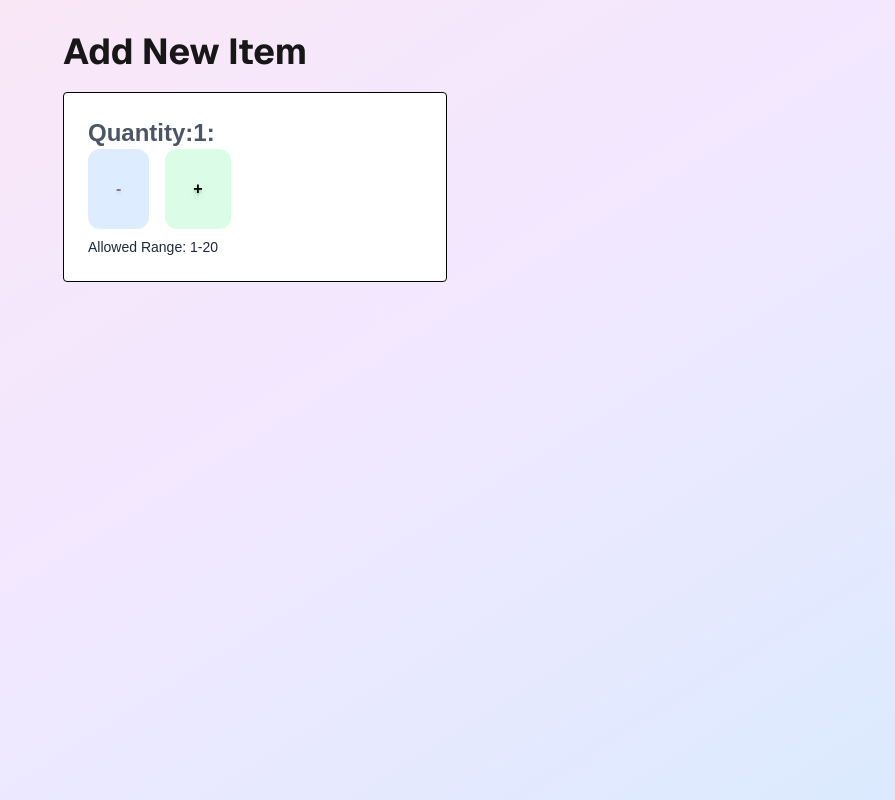
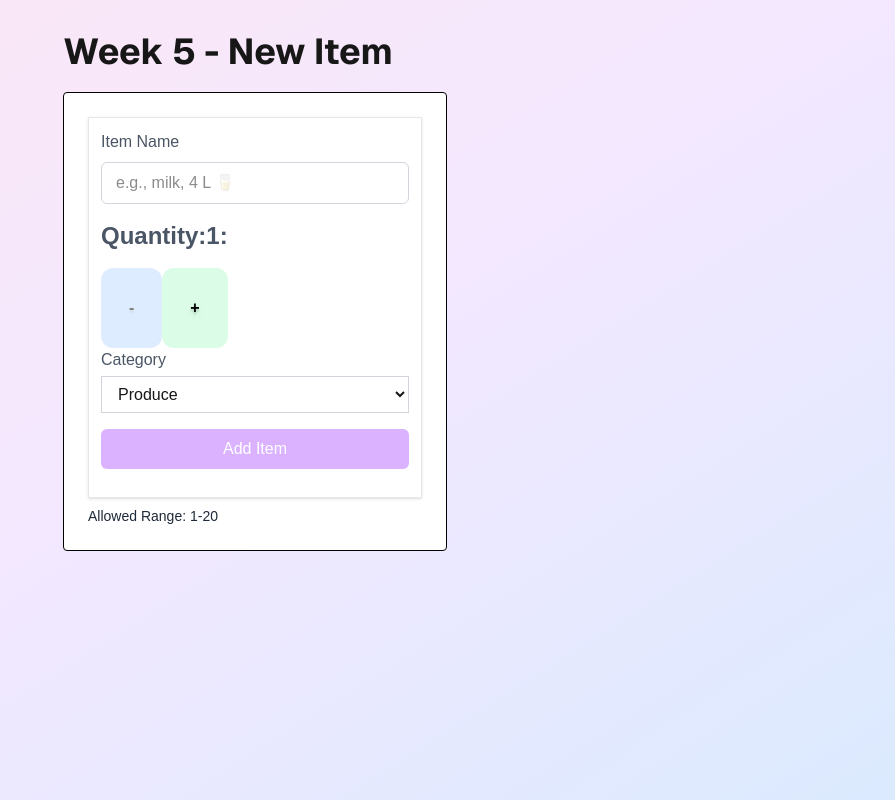
Before and after one commit to edwinolaez/cprg306, a Next.js app in the folder assignments/: page /week-5 in a window 1280 px wide. Shown: the whole page, without its empty margins (385-1280 px from the left). Built offline with nearby package versions, Linux system fonts and the light colour scheme.

Commit message:
initial look on the new item page , still no fucntionality for the add item button

```diff
--- a/assignments/app/week-5/new-item.js
+++ b/assignments/app/week-5/new-item.js
@@ -2,8 +2,10 @@
 import { useState } from "react";
 
 
-export default function NewItem(){
+export default function NewItem({onAddItem}){
   const [quantity, setQuantity]= useState(1);
+  const [name, setName] = useState("");
+  const [category, setCategory] = useState("produce");
 
 const increment = () => {
     if(quantity < 20) {
@@ -16,19 +18,73 @@ const increment = () => {
     }
    };
 
+   const handleSubmit = (event) => {
+    event.preventDefault();
+
+    const item = {
+      name,
+      quantiy,
+      category,
+    };
+
+    onAddItem(item);
+
+    setName("");
+    setQuantity(1);
+    setCategory("produce");
+   };
+
   return (
-      <div className="flex flex-col ">
+      <div className="w-full max-w-md ">
+        <form onSubmit={handleSubmit} className="bg-white p-3 border border-gray-200 rouded-md shadow-sm space-y-4">
+          <div>
+            <label htmlFor="name" className="block text-gray-600 font-medium mb-2">Item Name</label>
+            <input
+              type="text"
+              id="name"
+              value={name}
+              onChange={(e) => setName(e.target.value)}
+              required
+              placeholder="e.g., milk, 4 L 🥛 "
+              className="w-full px-3.5 py-2 border border-gray-300 rounded-md focus:outline-none focus: ring-blue-300"/>
+            </div>
         <p className="text-2xl font-bold text-gray-600">Quantity:
             <span className='text-2xl font-bold text-gray-600'>{quantity}:</span>
         </p>
-       <div className="flex gap-4">
+       <div className="mb-4">
         <button onClick={decrement}
          disabled={quantity===1}
         className={`text-shadow-lg font-bold bg-blue-200 text-black px-7 py-7 rounded-xl cursor-pointer hover:bg-fuchsia-200 hover:shadow-lg transition ease-linear duration-200 ${quantity ===1 ? "opacity-50": "" }`}> - </button>
         <button onClick={increment}
         disabled={quantity===20}
         className={`text-shadow-lg font-bold bg-green-100 text-black px-7 py-7 rounded-xl cursor-pointer hover:bg-amber-200 hover:shadow-lg transition ease-linear duration-200 ${quantity===20 ? "opacity-50" : "" }`}> + </button>
+
+        <div className="mb-4">
+          <label htmlFor="category" className="block text-gray-600 font-medium mb-1">Category</label>
+          <select
+            id="category"
+            value={category}
+            onChange={(e) => setCategory(e.target.value)}
+            className="w-full px-3 py-2 border border-gray-300 rounde-md focus:outline-none focus:ring to-blue-300">
+
+            <option value="produce">Produce</option>
+            <option value="dairy">Dairy</option>
+            <option value="bakery">Bakery</option>
+            <option value="meat">Meat</option>
+            <option value="frozen">Frozen</option>
+            <option value="canned">Canned</option>
+            <option value="dry">Dry</option>
+            <option value="beverages">Beverages</option>
+            <option value="snacks">Snacks</option>
+            <option value="household">Household</option>
+            <option value="other">Other</option>
+          </select>
         </div>
+        <button
+          type="submit"
+          className="w-full bg-purple-300 text-white font-medium py-2 px-4 rounded-md transition ease-linear duration-200">Add Item</button>
+        </div>
+        </form>
       </div>
   );
 }
--- a/assignments/app/week-5/page.js
+++ b/assignments/app/week-5/page.js
@@ -5,7 +5,7 @@ export default function Page () {
   return (
     <main className='min-h-screen p-8 flex justify-center bg-gradient-to-br from-pink-100 via-purple-100 to-blue-100'>
       <div>
-        <h1 className='text-shadow-blue-800  font-sans text-4xl font-bold mb-5'> Add New Item</h1>
+        <h1 className='text-shadow-blue-800  font-sans text-4xl font-bold mb-5'> Week 5 - New Item</h1>
         <section className='rounded border border-black p-6 bg-white box-border w-96'>
         <NewItem/>
         <div>
```
